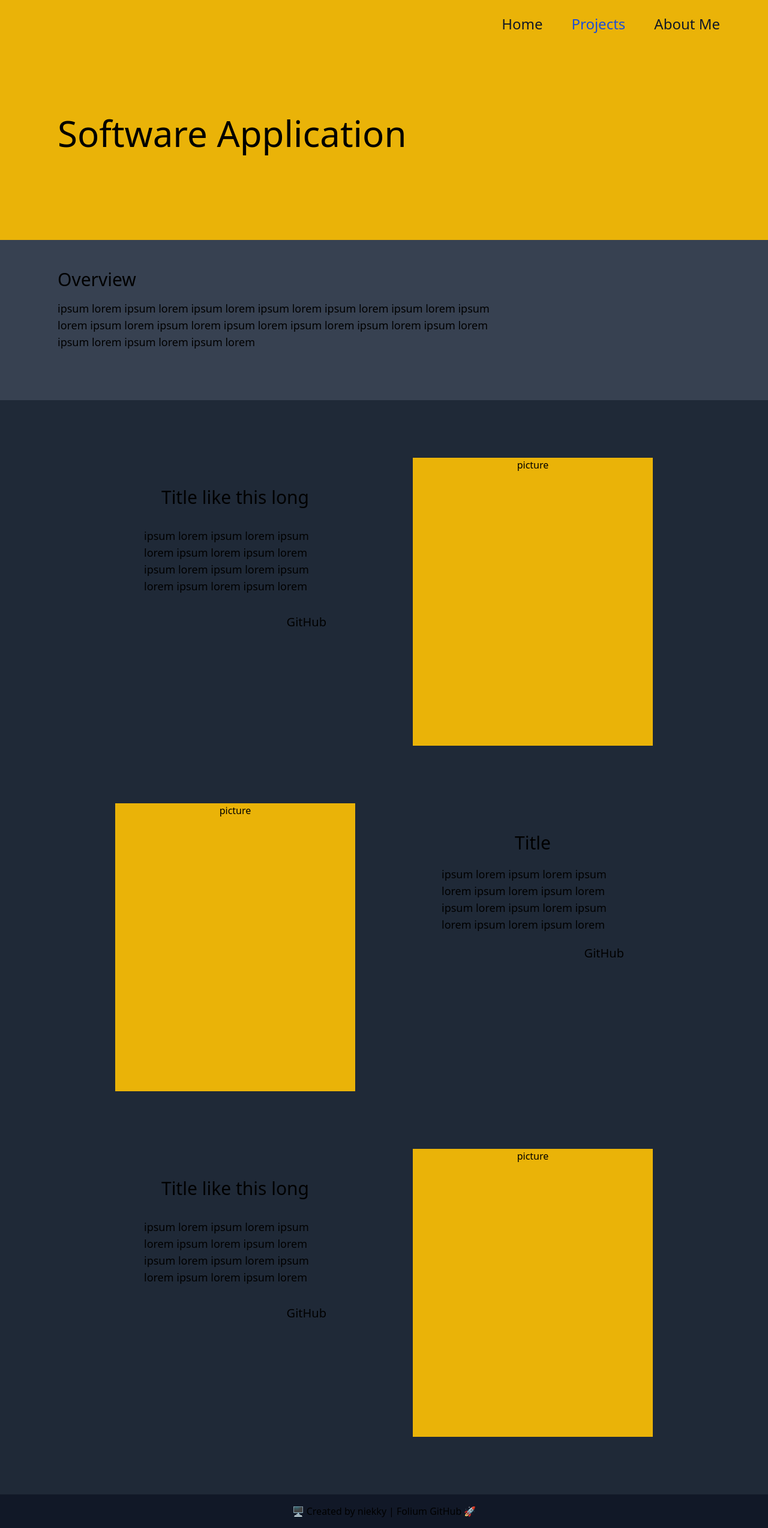
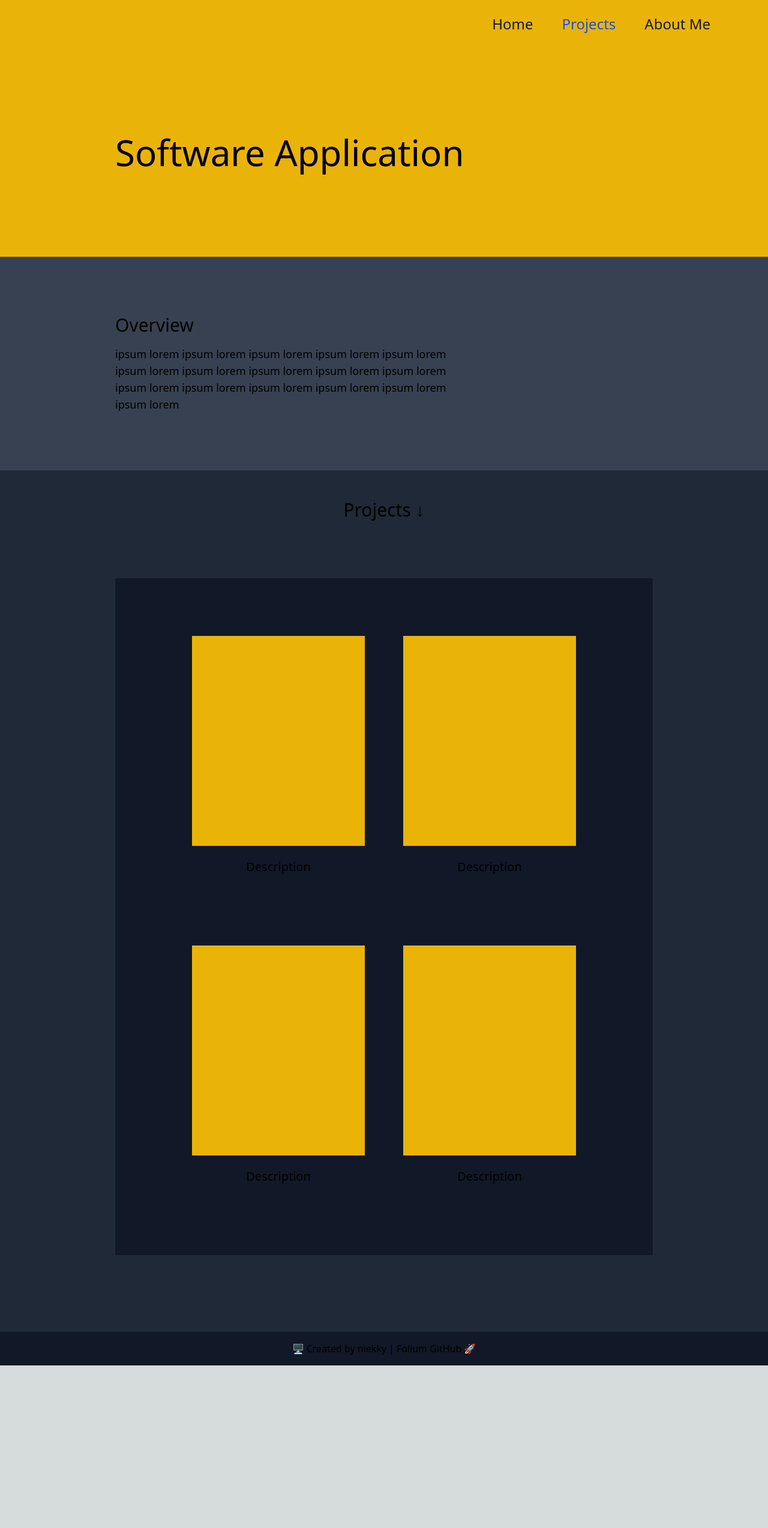
Before and after one commit to niekky/Folium, a Next.js app: page /application in a window 1280 px wide. Shown: the whole page at 60% size. After the commit the page ends 2276 px from the top, so only its background shows below. Built offline with nearby package versions, Linux system fonts and the light colour scheme.

Commit message:
Redesign Project Showcase

```diff
--- a/src/pages/application/index.tsx
+++ b/src/pages/application/index.tsx
@@ -4,13 +4,22 @@ import Link from 'next/link'
 
 const inter = Inter({ subsets: ['latin'] })
 
+const isBrowser = () => typeof window !== 'undefined';
+
+
+function scrollToProject(){
+  if (!isBrowser()) return;
+  window.scrollTo({ top: 730, behavior: 'smooth' });
+}
+
 export default function Home() {
   return (
     <div className='Parent'>
-      <div className='flex-col w-full h-screen bg-gray-600'>
-        <div className='flex-col w-full h-2/4 bg-yellow-500' id='intro_background'>
+      <div className='flex-col w-full bg-gray-600'>
+
+        <div className='flex-col w-full bg-yellow-500' id='intro_background'>
           <nav id="top_bar">
-            <div className='justify-between px-20 py-6 hidden w-full md:block md:w-auto'>
+            <div className='justify-between px-24 py-6 hidden w-full md:block md:w-auto'>
               <ul className="flex justify-end font-normal text-2xl flex flex-col md:flex-row md:space-x-12">
                 <li>
                   <a href='/' className="block py-2 pl-3 pr-4 text-gray-900 rounded hover:bg-gray-100 md:hover:bg-transparent md:border-0 md:hover:text-blue-700 md:p-0 dark:text-white md:dark:hover:text-blue-500 dark:hover:bg-gray-700 dark:hover:text-white md:dark:hover:bg-transparent" aria-current="page">Home</a>
@@ -24,76 +33,63 @@ export default function Home() {
               </ul>
             </div>
           </nav>
-          <p className='flex font-normal text-6xl px-24 py-28'>Software Application</p>
+          <p className='flex font-medium text-6xl px-48 py-36'>Software Application</p>
         </div>
 
-        <div className='flex-col w-full h-1/3 bg-gray-700 px-24 py-12 space-y-4' id='detail'>
+        <div className='flex-col w-full h-fit bg-gray-700 px-48 py-24 space-y-4' id='detail'>
           <p className='flex font-medium text-3xl'>Overview</p>
           <p className='flex font-thin text-lg w-2/3'>ipsum lorem ipsum lorem ipsum lorem ipsum lorem ipsum lorem ipsum lorem ipsum lorem ipsum lorem ipsum lorem ipsum lorem ipsum lorem ipsum lorem ipsum lorem ipsum lorem ipsum lorem ipsum lorem</p>
         </div>
 
-        {/* <div className='flex-col w-full bg-gray-800 px-48' id='projects'>
-          <div className='flex w-full h-1/2' id="project_layout">
-            <div className='flex-col w-1/2 space-y-5' id='description'>
-              <p className='flex font-normal text-5xl'>Title</p>
-              <p className='flex font-thin text-xl'>ipsum lorem ipsum lorem ipsum lorem ipsum lorem ipsum lorem ipsum lorem ipsum lorem ipsum lorem ipsum lorem ipsum lorem</p>
-            </div>
-            <div className='flex-col w-1/2 bg-yellow-500' id="image">
-              <p className='flex justify-center items-center'>Picture</p>
+        <div className='flex-col w-full h-fit bg-gray-800'>
+          <button onClick={scrollToProject} className='flex w-full font-thin justify-center text-3xl p-12 hover:font-normal'>Projects ↓</button>
+          <div className='flex w-full h-fit'>
+            <div className='grid grid-cols-2 w-full bg-gray-900 mx-48 mt-12 mb-32 py-24 px-32 gap-x-16 gap-y-24'>
+              <div className='flex-col h-[420px] '>
+                <div className='flex bg-yellow-500 w-full h-5/6 hover:bg-opacity-50' id='project_img'>
+                  <div className='flex-col w-full h-full p-12 space-y-3 opacity-0 hover:opacity-100' id='project_desc'>
+                    <p className='text-2xl font-normal'>DescriptionName:</p>
+                    <p className='font-thin'>ipsum lorem ipsum lorem ipsum lorem ipsum lorem ipsum lorem ipsum lorem ipsum lorem ipsum lorem ipsum lorem ipsum lorem ipsum lorem ipsum lorem</p>
+                    {/* <Link href={""} className='hover:font-medium'>Status: Null</Link> */}
+                  </div>
+                </div>
+                <p className='flex h-1/6 w-full text-center justify-center text-xl items-center' id='project_name'>Description</p>
+              </div>
+              <div className='flex-col h-[420px] '>
+                <div className='flex bg-yellow-500 w-full h-5/6 hover:bg-opacity-50' id='project_img'>
+                  <div className='flex-col w-full h-full p-12 space-y-3 opacity-0 hover:opacity-100' id='project_desc'>
+                    <p className='text-2xl font-normal'>DescriptionName:</p>
+                    <p className='font-thin'>ipsum lorem ipsum lorem ipsum lorem ipsum lorem ipsum lorem ipsum lorem ipsum lorem ipsum lorem ipsum lorem ipsum lorem ipsum lorem ipsum lorem</p>
+                    {/* <Link href={""} className='hover:font-medium'>Status: Null</Link> */}
+                  </div>
+                </div>
+                <p className='flex h-1/6 w-full text-center justify-center text-xl items-center' id='project_name'>Description</p>
+              </div>
+              <div className='flex-col h-[420px] '>
+                <div className='flex bg-yellow-500 w-full h-5/6 hover:bg-opacity-50' id='project_img'>
+                  <div className='flex-col w-full h-full p-12 space-y-3 opacity-0 hover:opacity-100' id='project_desc'>
+                    <p className='text-2xl font-normal'>DescriptionName:</p>
+                    <p className='font-thin'>ipsum lorem ipsum lorem ipsum lorem ipsum lorem ipsum lorem ipsum lorem ipsum lorem ipsum lorem ipsum lorem ipsum lorem ipsum lorem ipsum lorem</p>
+                    {/* <Link href={""} className='hover:font-medium'>Status: Null</Link> */}
+                  </div>
+                </div>
+                <p className='flex h-1/6 w-full text-center justify-center text-xl items-center' id='project_name'>Description</p>
+              </div>
+              <div className='flex-col h-[420px] '>
+                <div className='flex bg-yellow-500 w-full h-5/6 hover:bg-opacity-50' id='project_img'>
+                  <div className='flex-col w-full h-full p-12 space-y-3 opacity-0 hover:opacity-100' id='project_desc'>
+                    <p className='text-2xl font-normal'>DescriptionName:</p>
+                    <p className='font-thin'>ipsum lorem ipsum lorem ipsum lorem ipsum lorem ipsum lorem ipsum lorem ipsum lorem ipsum lorem ipsum lorem ipsum lorem ipsum lorem ipsum lorem</p>
+                    {/* <Link href={""} className='hover:font-medium'>Status: Null</Link> */}
+                  </div>
+                </div>
+                <p className='flex h-1/6 w-full text-center justify-center text-xl items-center' id='project_name'>Description</p>
+              </div>
             </div>
           </div>
 
-          <div className='flex w-full h-1/2' id="project_layout">
-            <div className='flex-col w-1/2 space-y-5' id='description'>
-              <p className='flex font-normal text-5xl'>Title</p>
-              <p className='flex font-thin text-xl'>ipsum lorem ipsum lorem ipsum lorem ipsum lorem ipsum lorem ipsum lorem ipsum lorem ipsum lorem ipsum lorem ipsum lorem</p>
-            </div>
-            <div className='flex-col w-1/2 bg-yellow-500' id="image">
-              <p className='flex justify-center items-center'>Picture</p>
-            </div>
-          </div>
+        </div>
 
-          <div className='flex w-full h-1/2' id="project_layout">
-            <div className='flex-col w-1/2 space-y-5' id='description'>
-              <p className='flex font-normal text-5xl'>Title</p>
-              <p className='flex font-thin text-xl'>ipsum lorem ipsum lorem ipsum lorem ipsum lorem ipsum lorem ipsum lorem ipsum lorem ipsum lorem ipsum lorem ipsum lorem</p>
-            </div>
-            <div className='flex-col w-1/2 bg-yellow-500' id="image">
-              <p className='flex justify-center items-center'>Picture</p>
-            </div>
-          </div>
-
-        </div> */}
-
-        <div className='grid grid-cols-2 w-full bg-gray-800 px-48 py-24 gap-y-24 gap-x-24'>
-          <div className='flex-col w-full h-fit col-span-1 space-y-8 p-12 '>
-            <p className='flex font-normal text-3xl justify-center'>Title like this long</p>
-            <p className='flex font-thin text-lg'>ipsum lorem ipsum lorem ipsum lorem ipsum lorem ipsum lorem ipsum lorem ipsum lorem ipsum lorem ipsum lorem ipsum lorem</p>
-            <p className='flex justify-end text-xl font-normal'>GitHub</p>
-          </div>
-          <div className='flex-col w-full h-[480px] col-span-1 bg-yellow-500'>
-            <p className='flex justify-center'>picture</p>
-          </div>
-
-          <div className='flex-col w-full h-[480px] col-span-1 bg-yellow-500'>
-            <p className='flex justify-center'>picture</p>
-          </div>
-          <div className='flex-col w-full h-fit col-span-1 space-y-5 p-12'>
-            <p className='flex font-normal text-3xl justify-center'>Title</p>
-            <p className='flex font-thin text-lg'>ipsum lorem ipsum lorem ipsum lorem ipsum lorem ipsum lorem ipsum lorem ipsum lorem ipsum lorem ipsum lorem ipsum lorem</p>
-            <p className='flex justify-end text-xl font-normal'>GitHub</p>
-          </div>
-
-          <div className='flex-col w-full h-fit col-span-1 space-y-8 p-12 '>
-            <p className='flex font-normal text-3xl justify-center'>Title like this long</p>
-            <p className='flex font-thin text-lg'>ipsum lorem ipsum lorem ipsum lorem ipsum lorem ipsum lorem ipsum lorem ipsum lorem ipsum lorem ipsum lorem ipsum lorem</p>
-            <p className='flex justify-end text-xl font-normal'>GitHub</p>
-          </div>
-          <div className='flex-col w-full h-[480px] col-span-1 bg-yellow-500'>
-            <p className='flex justify-center'>picture</p>
-          </div>
-
-        </div>
 
         <div className='flex h-fit w-full bg-gray-900 p-4 justify-center space-x-1'>
           <p className='font-thin'>🖥️ Created by niekky</p>
```
